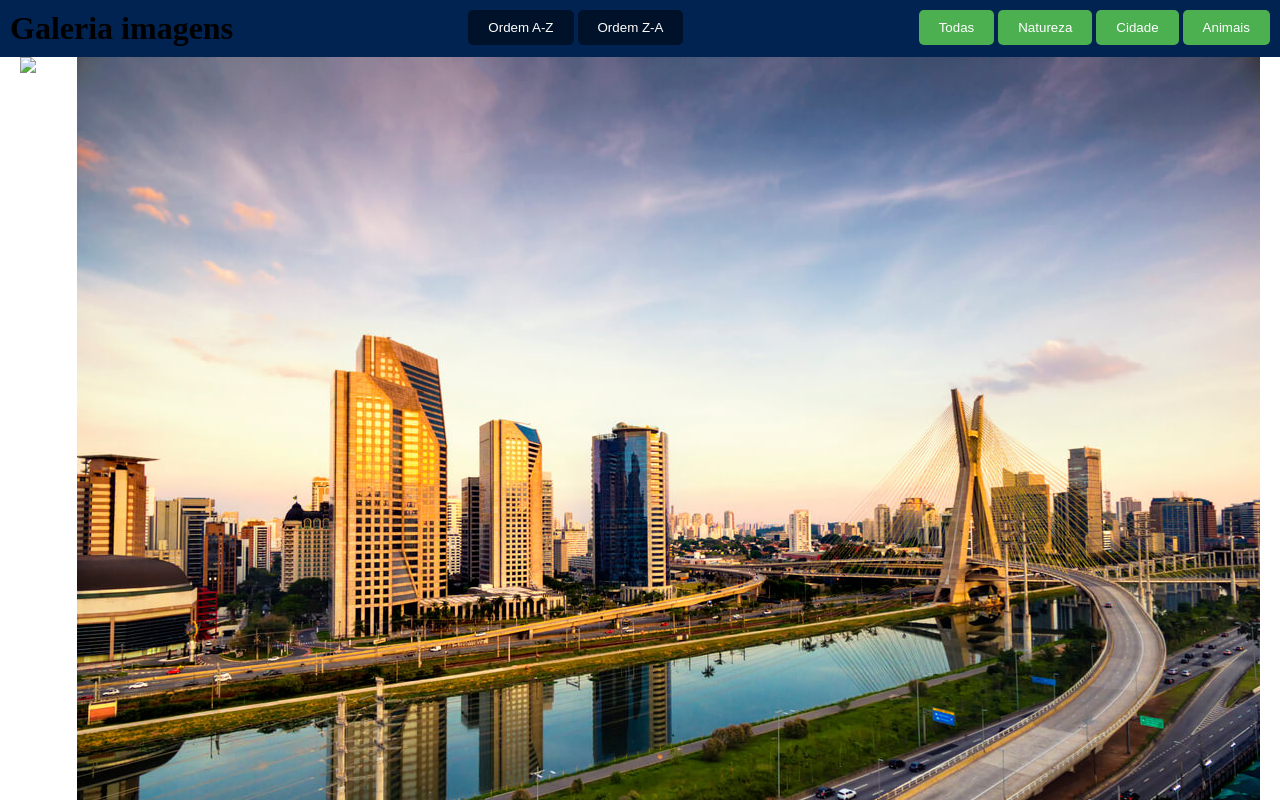
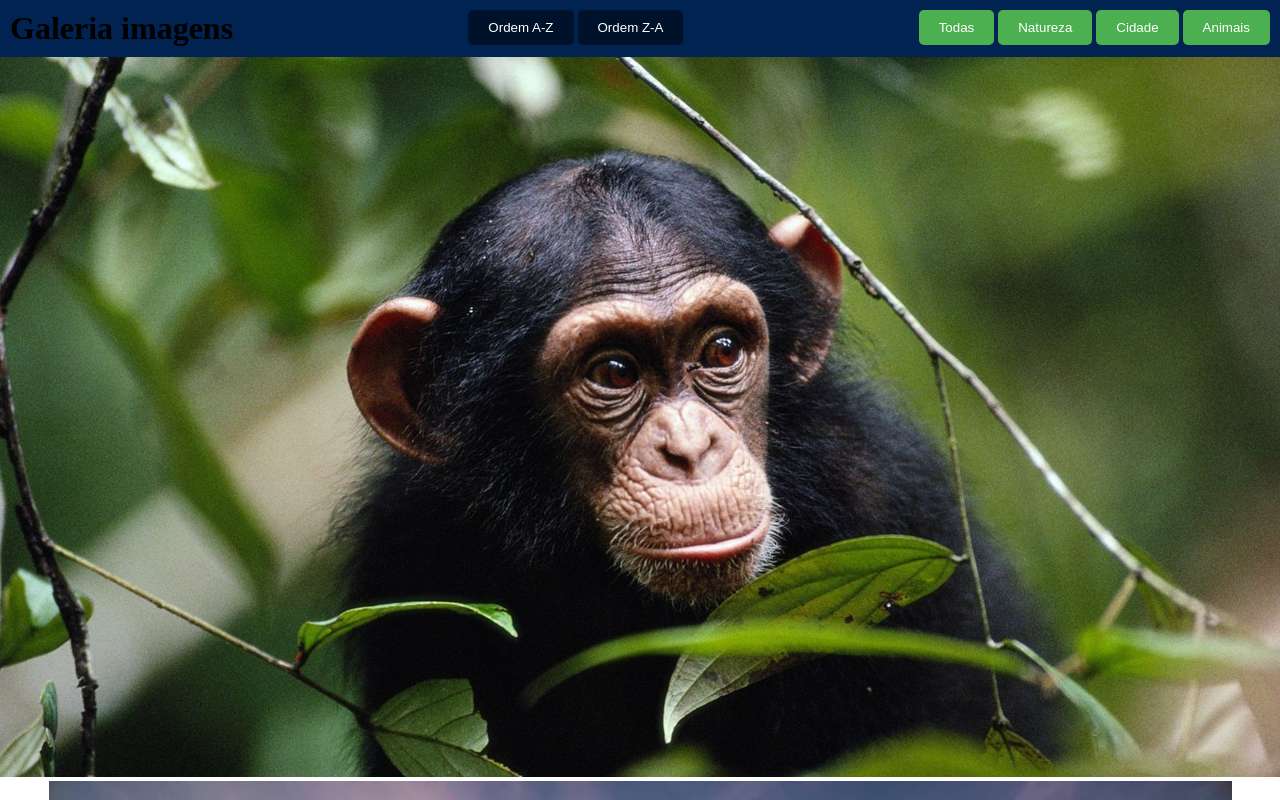
Before and after one commit to Gustavomullersouza/Muller, a plain HTML site: page Galeria-imagens/index.html in a window 1280 px wide. Both pictures are taken after a click on the button "Ordem A-Z". Shown: the top 800 px of the page. Drawn offline with Linux system fonts and the light colour scheme.

Commit message:
scripts0606

```diff
--- a/Galeria-imagens/index.html
+++ b/Galeria-imagens/index.html
@@ -40,7 +40,7 @@
 
         </header>
 
-        <main id="GALERIA-IMAGENS"></main>
+        <main id="galeria-imagens"></main>
             <!-- imgainesão carregadas dinâmicamente -->
         <footer>
 
--- a/Galeria-imagens/scripts.js
+++ b/Galeria-imagens/scripts.js
@@ -2,7 +2,7 @@
 document.addEventListener('DOMContentLoaded', function () {
 
         const baseImagens = {
-            todas: ['imagem.png', 'cidade.jpg', 'animais.jpg', 'natureza.jpg'],
+            todas: [ 'cidade.jpg', 'animais.jpg', 'natureza.jpg'],
             natureza: ['natureza.jpg'],
             cidade: ['cidade.jpg'],
             animais: ['animais.jpg'],
@@ -11,12 +11,12 @@ document.addEventListener('DOMContentLoaded', function () {
 
         function carregaImagens(categoria){
             //Selecionar elementos HTML com basse em um seletor
-            const galeria = document.querySelector("#GALERIA-IMAGENS");
+            const galeria = document.querySelector("#galeria-imagens");
             galeria.innerHTML=''; // Limpar bloco, apaga tudo dentro
             const imagens = baseImagens[categoria];
 
             imagens.forEach(img => {
-                galeria.innerHTML += '<div class="imagem-item" > <img src="imagens/'+img+' " /> </div>';
+                galeria.innerHTML += '<div class="imagem-item" > <img src="imagens/'+img+' " alt="' + img + '" /> </div>';
 
               })
 
@@ -26,10 +26,22 @@ document.addEventListener('DOMContentLoaded', function () {
             const imagens = Array.from(document.querySelectorAll("#galeria-imagens .imagem-item"))
 
             imagens.sort((a, b) => {
-                console.log(a);
+                const nameA = a.querySelector('img'). getAttribute('alt');
+                const nameB = b.querySelector('img'). getAttribute('alt');
+                //operador ternário - se for true ? se não :
+                return ordem == 'asc' ? nameA.localeCompare(nameB)  : nameB.localeCompare(nameA);
+
 
             })
 
+            const galeria = document.getElementById('galeria-imagens');
+
+            galeria.innerHTML = ''; // esvazia box das imagens
+
+            imagens.forEach(imagem => {
+                galeria.appendChild(imagem);//adiciona as imagens novamente, agora ordenada
+
+               } )
 
         }
 
--- a/Galeria-imagens/style.css
+++ b/Galeria-imagens/style.css
@@ -30,14 +30,14 @@ header{
 }
 
 
-#GALERIA-IMAGENS{
+#galeria-imagens{
     display: flex;
     flex-wrap: wrap;
     justify-content: space-around;
 
 }
 
-#GALERIA-IMAGENS img{
+#galeria-imagens img{
     max-width: 100%;
 
 }
```
